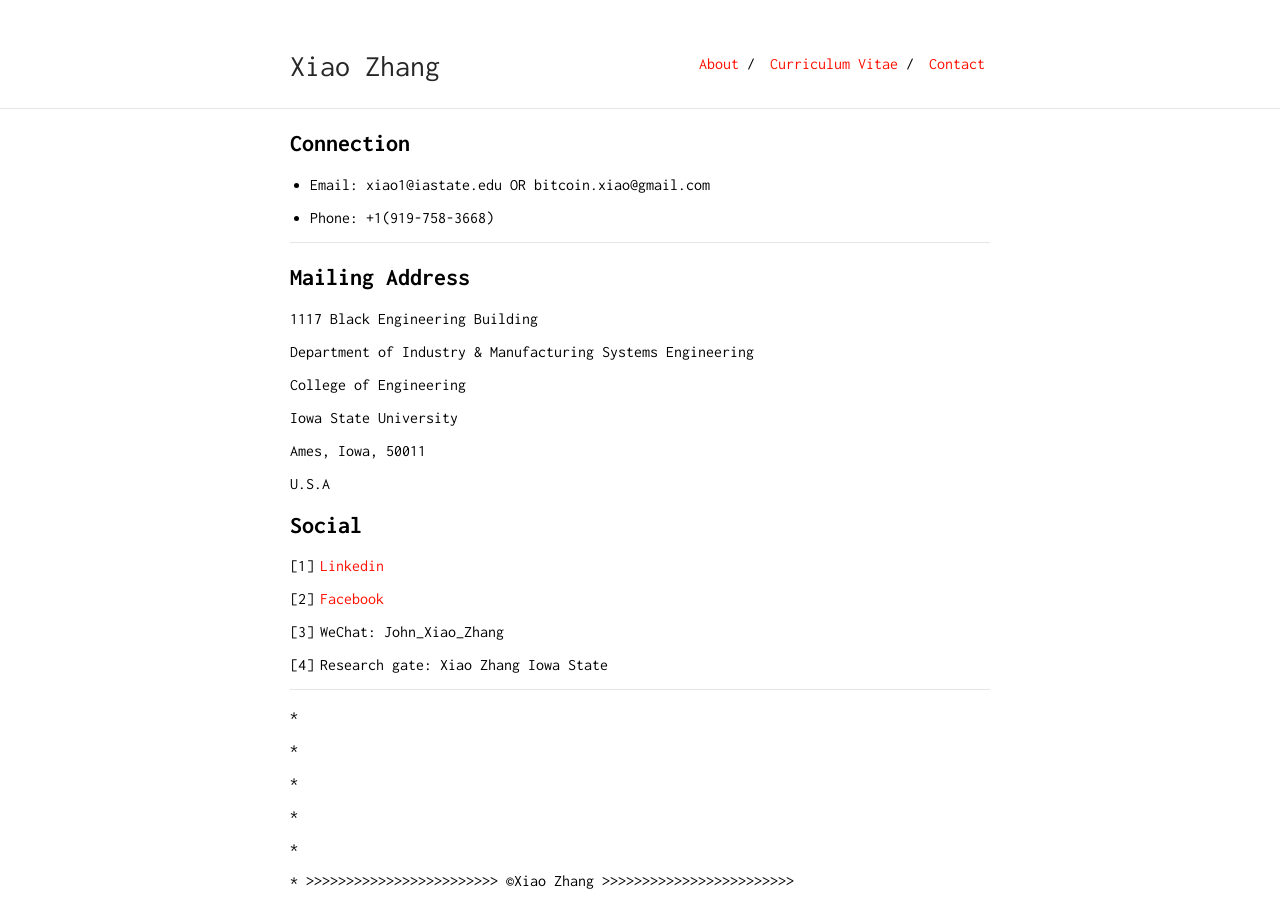
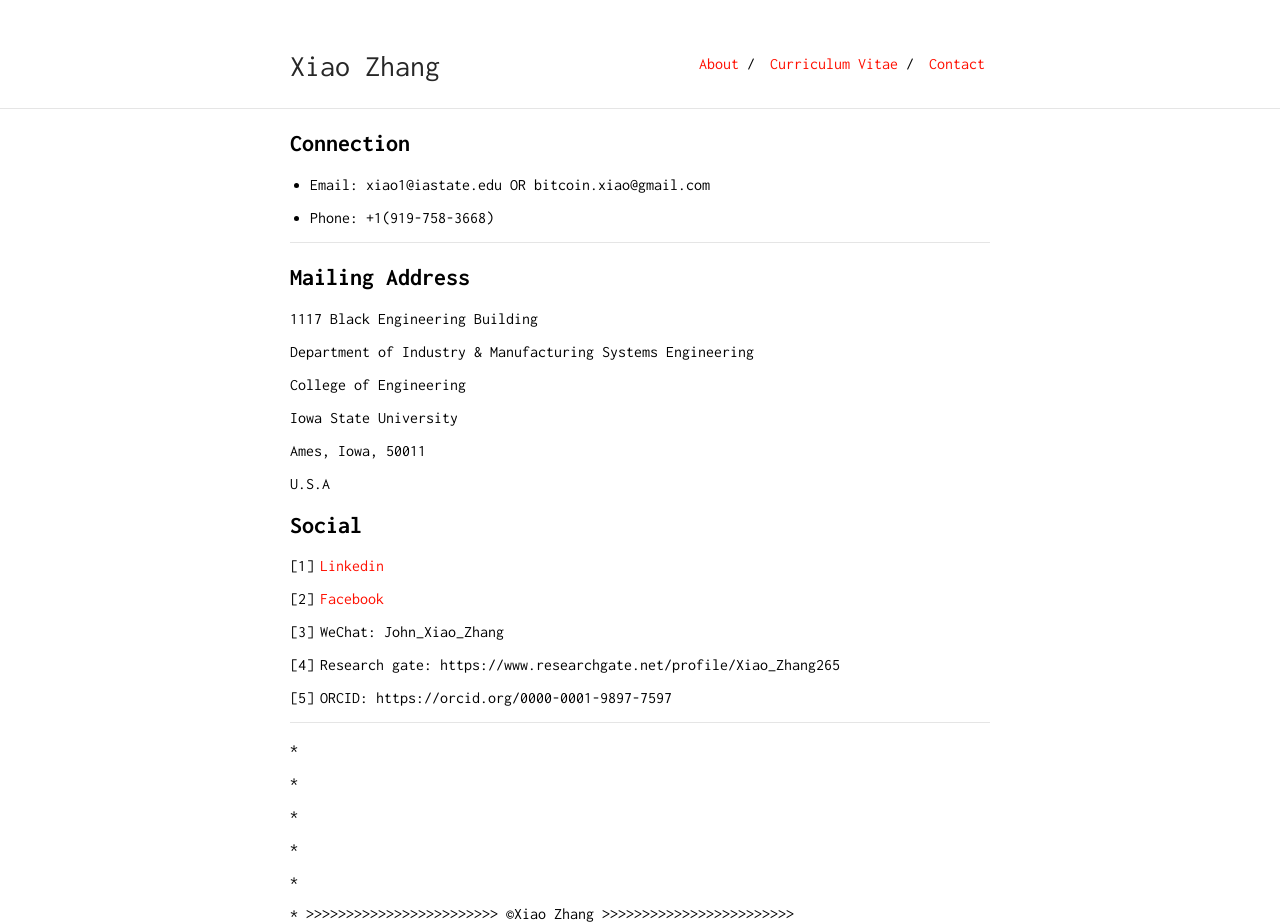
Before and after one commit to zhangxiao2018/zhangxiao2018.github.io, a Jekyll site: the page built from contact.md, in a window 1280 px wide. Built offline with Jekyll 4.4.1, drawn with Linux system fonts in a browser that asks for light colours; our own code applies the rules of GitHub Pages for plain Markdown files; before the commit the page ends 900 px from its top, so only the background shows below that.

Commit message:
Update contact.md

```diff
--- a/contact.md
+++ b/contact.md
@@ -32,7 +32,10 @@ layout: default
 
 3. WeChat: John_Xiao_Zhang
 
-4. Research gate: Xiao Zhang Iowa State
+4. Research gate: https://www.researchgate.net/profile/Xiao_Zhang265
+
+5. ORCID: https://orcid.org/0000-0001-9897-7597
+
 
 - - -
 <p> *
```
